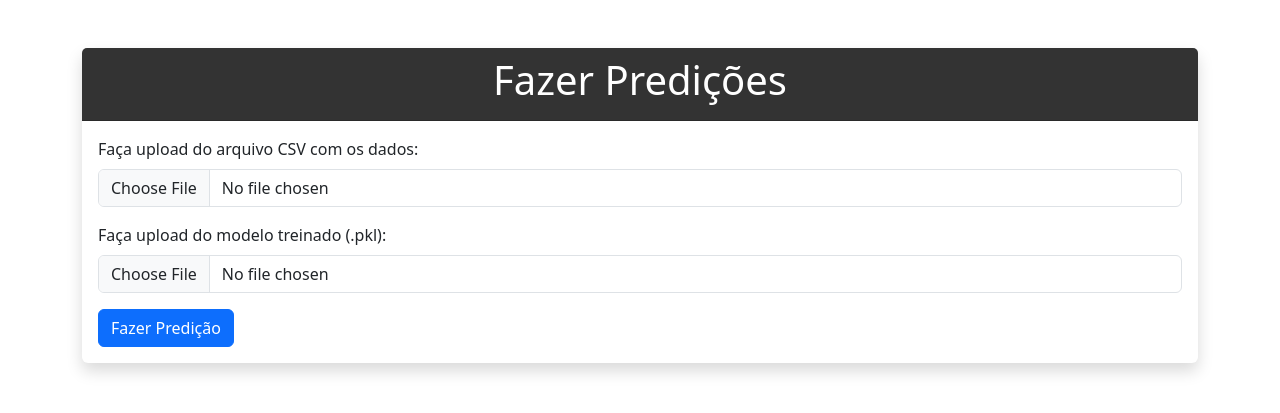
After one commit to JkaiPrime/PrVizCs, a Flask app: page /predict in a window 1280 px wide. The commit adds this page. Shown: the top 413 px of the page. Run offline with Flask 3, Linux system fonts and the light colour scheme.

Commit message:
Começado a criação do endpoint predict, e começado o end point re treinar

```diff
--- a/app.py
+++ b/app.py
@@ -162,8 +162,10 @@ def train(filename):
                 'train_result.html',
                 accuracy=accuracy,
                 model_type=model_type,
-                model_path=url_for('download_model', model_type=model_type)
+                model_path=url_for('download_model', model_type=model_type, filename=filename),  # Adição do filename
+                filename=filename  # Adicionando filename ao contexto
             )
+
 
         except Exception as e:
             logging.error(f"Erro durante o treinamento do modelo '{model_type}': {e}")
@@ -172,17 +174,72 @@ def train(filename):
     return render_template('train_form.html', filename=filename)
 
 
-@app.route('/download_model/<model_type>', methods=['GET'])
-def download_model(model_type):
+@app.route('/predict', methods=['GET', 'POST'])
+def predict():
+    if request.method == 'POST':
+        # Verificar se os arquivos foram enviados
+        if 'data_file' not in request.files or 'model_file' not in request.files:
+            return "Arquivos de dados ou modelo ausentes.", 400
+
+        data_file = request.files['data_file']
+        model_file = request.files['model_file']
+
+        # Validar os nomes dos arquivos
+        if data_file.filename == '' or model_file.filename == '':
+            return "Nome do arquivo inválido.", 400
+
+        # Verificar formatos de arquivos
+        if not data_file.filename.endswith('.csv') or not model_file.filename.endswith('.pkl'):
+            return "Formato de arquivo inválido. Envie um arquivo CSV para dados e um arquivo PKL para o modelo.", 400
+
+        # Salvar os arquivos no servidor
+        data_filepath = os.path.join(app.config['UPLOAD_FOLDER'], data_file.filename)
+        model_filepath = os.path.join(app.config['UPLOAD_FOLDER'], model_file.filename)
+        data_file.save(data_filepath)
+        model_file.save(model_filepath)
+
+        try:
+            # Carregar o arquivo de dados
+            df = pd.read_csv(data_filepath)
+
+            # Carregar o modelo
+            model = joblib.load(model_filepath)
+
+            # Pré-processamento dos dados (igual ao usado no treinamento)
+            for column in df.select_dtypes(include='object').columns:
+                df[column] = df[column].astype('category').cat.codes
+
+            # Fazer predições
+            predictions = model.predict(df)
+
+            # Adicionar predições ao DataFrame
+            df['Prediction'] = predictions
+
+            # Salvar os resultados em um arquivo CSV
+            result_path = os.path.join(app.config['UPLOAD_FOLDER'], 'predictions.csv')
+            df.to_csv(result_path, index=False)
+
+            return send_file(result_path, as_attachment=True)
+
+        except Exception as e:
+            return f"Erro ao realizar a predição: {e}", 500
+
+    return render_template('predict.html')
+
+
+
+@app.route('/download_model/<model_type>/<filename>', methods=['GET'])
+def download_model(model_type, filename):
     # Construir o caminho completo para o arquivo do modelo
-    filename = f"{model_type}_model.pkl"
-    filepath = os.path.join(app.config['MODEL_FOLDER'], filename)
+    model_filename = f"{model_type}_model.pkl"
+    model_filepath = os.path.join(app.config['MODEL_FOLDER'], model_filename)
 
     # Verificar se o modelo existe antes de tentar baixá-lo
-    if os.path.exists(filepath):
-        return send_file(filepath, as_attachment=True)
+    if os.path.exists(model_filepath):
+        return send_file(model_filepath, as_attachment=True)
     else:
         return f"Erro: O modelo '{model_type}' não foi encontrado. Certifique-se de que ele foi treinado primeiro.", 404
+
 
 
 @app.route('/retrain/<filename>', methods=['POST'])
--- /dev/null
+++ b/templates/predict.html
@@ -0,0 +1,33 @@
+<!DOCTYPE html>
+<html lang="en">
+<head>
+    <meta charset="UTF-8">
+    <meta name="viewport" content="width=device-width, initial-scale=1.0">
+    <title>Fazer Predições</title>
+    <link href="https://cdn.jsdelivr.net/npm/bootstrap@5.3.0/dist/css/bootstrap.min.css" rel="stylesheet">
+</head>
+<body>
+    <div class="container mt-5">
+        <div class="card shadow border-0">
+            <div class="card-header text-white text-center" style="background-color: #333;">
+                <h1><i class="fas fa-magic"></i> Fazer Predições</h1>
+            </div>
+            <div class="card-body">
+                <form action="/predict" method="POST" enctype="multipart/form-data">
+                    <div class="mb-3">
+                        <label for="data_file" class="form-label">Faça upload do arquivo CSV com os dados:</label>
+                        <input type="file" class="form-control" id="data_file" name="data_file" accept=".csv" required>
+                    </div>
+                    <div class="mb-3">
+                        <label for="model_file" class="form-label">Faça upload do modelo treinado (.pkl):</label>
+                        <input type="file" class="form-control" id="model_file" name="model_file" accept=".pkl" required>
+                    </div>
+                    <button type="submit" class="btn btn-primary">
+                        <i class="fas fa-upload"></i> Fazer Predição
+                    </button>
+                </form>
+            </div>
+        </div>
+    </div>
+</body>
+</html>
--- a/templates/train_result.html
+++ b/templates/train_result.html
@@ -60,6 +60,11 @@
                         <i class="fas fa-arrow-left"></i> Voltar à Página Inicial
                     </a>
                 </div>
+                <form action="{{ url_for('train', filename=filename) }}" method="get" class="d-inline-block">
+                    <button type="submit" class="btn btn-warning me-2">
+                        <i class="fas fa-redo-alt"></i> Retreinar Modelo
+                    </button>
+                </form>
             </div>
         </div>
     </div>
```
Also changed, not shown: static/aaa.py (deleted), static/correlation_game_info.csv.png, 1 other file.
